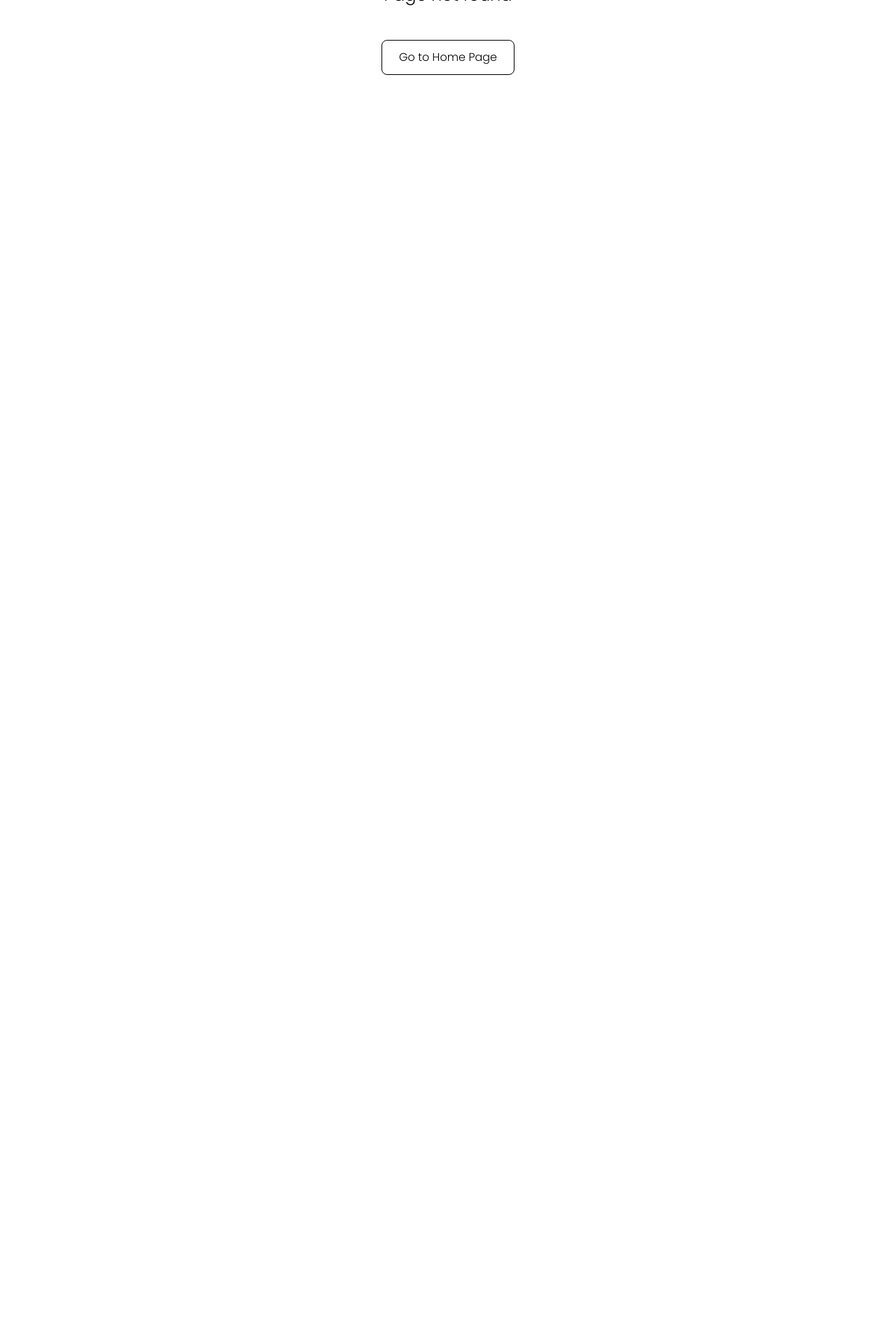
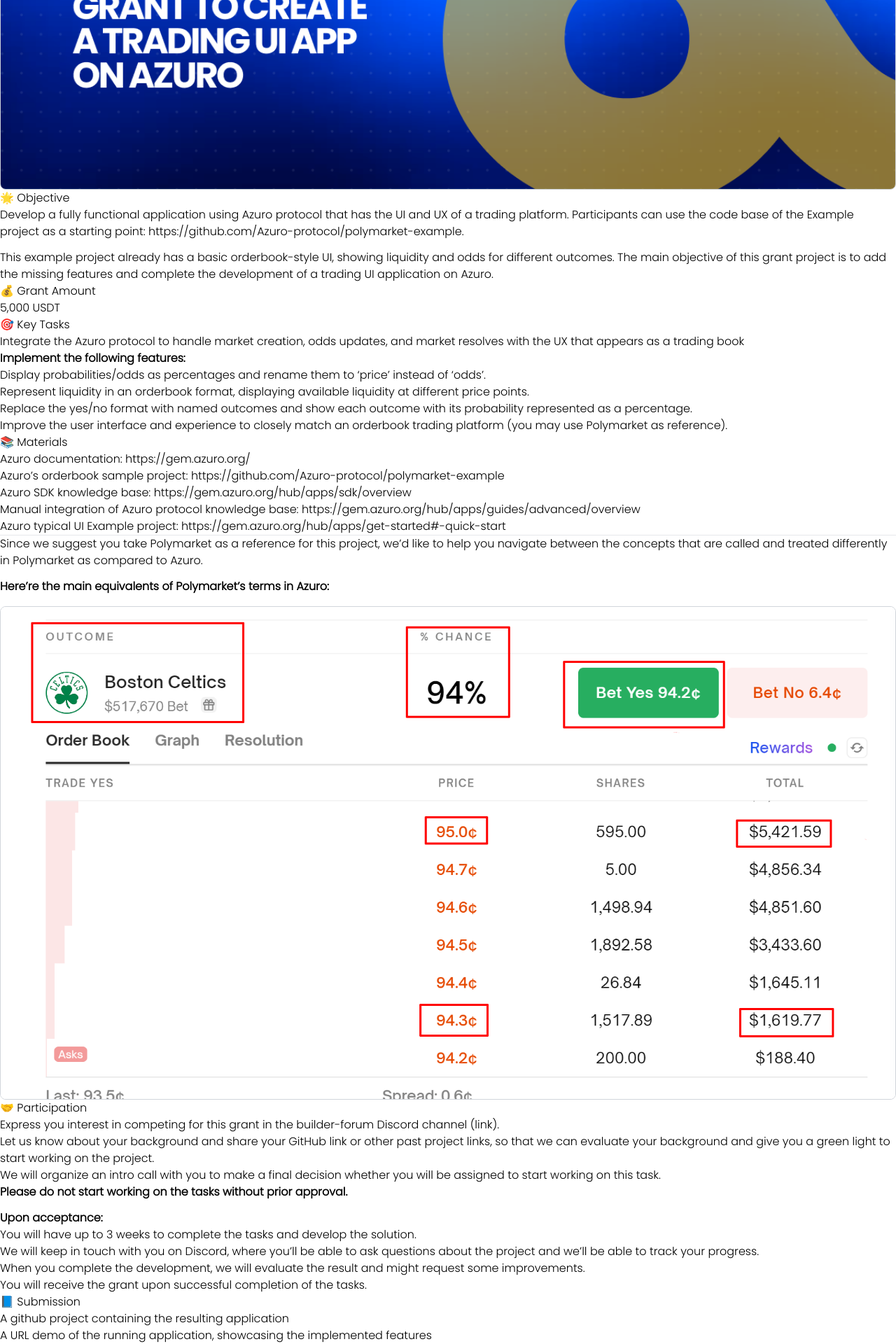
Before and after one commit to Azuro-protocol/gem-docs, a Next.js app: page /community/trading-ui-grant in a window 1280 px wide. Before the commit this address had no page. Shown: the part 410-2330 px from the top of the page at 70% size. Before the commit the page ends 800 px from the top, so only its background shows below. Built offline with nearby package versions, Linux system fonts and the light colour scheme.

Commit message:
trading ui app grant

```diff
--- a/pages/community/_meta.json
+++ b/pages/community/_meta.json
@@ -1,4 +1,5 @@
 {
+  "trading-ui-grant": "Grant to create a trading UI app on Azuro",
   "dev-grant-twitter": "Dev Grant to make Twitter Alerts reporting interesting Onchain Bets",
   "chiliz-grant": "Developer Grant to build on Chiliz Chain using Azuro",
   "live-betting-second-wave": "Secod Wave: Live Betting Incentivized Testing",
--- /dev/null
+++ b/pages/community/trading-ui-grant.mdx
@@ -0,0 +1,74 @@
+import { Image } from 'components'
+
+# Grant to create a trading UI app on Azuro
+
+<Image
+  src="/images/community/trading-ui.png"
+  width={2000}
+  height={700}
+/>
+
+### 🌟 Objective
+
+Develop a fully functional application using Azuro protocol that has the UI and UX of a trading platform. Participants can use the code base of the Example project as a starting point: https://github.com/Azuro-protocol/polymarket-example.
+
+This example project already has a basic orderbook-style UI, showing liquidity and odds for different outcomes. The main objective of this grant project is to add the missing features and complete the development of a trading UI application on Azuro.
+
+### 💰 Grant Amount
+
+5,000 USDT
+
+### 🎯 Key Tasks
+
+- Integrate the Azuro protocol to handle market creation, odds updates, and market resolves with the UX that appears as a trading book
+- **Implement the following features:**
+
+1. Display probabilities/odds as percentages and rename them to ‘price’ instead of ‘odds’.
+
+2. Represent liquidity in an orderbook format, displaying available liquidity at different price points.
+
+3. Replace the yes/no format with named outcomes and show each outcome with its probability represented as a percentage.
+
+4. Improve the user interface and experience to closely match an orderbook trading platform (you may use Polymarket as reference).
+
+
+
+### 📚 Materials
+
+1. Azuro documentation: https://gem.azuro.org/
+2. Azuro’s orderbook sample project: https://github.com/Azuro-protocol/polymarket-example
+3. Azuro SDK knowledge base: https://gem.azuro.org/hub/apps/sdk/overview
+4. Manual integration of Azuro protocol knowledge base: https://gem.azuro.org/hub/apps/guides/advanced/overview
+5. Azuro typical UI Example project: https://gem.azuro.org/hub/apps/get-started#-quick-start
+
+---
+
+Since we suggest you take Polymarket as a reference for this project, we’d like to help you navigate between the concepts that are called and treated differently in Polymarket as compared to Azuro.
+
+**Here’re the main equivalents of Polymarket’s terms in Azuro:**
+
+<Image
+  src="/images/community/polymarket.png"
+  width={2000}
+  height={700}
+/>
+
+### 🤝 Participation
+
+1. Express you interest in competing for this grant in the builder-forum Discord channel ([link](https://discord.gg/azuro)).
+2. Let us know about your background and share your GitHub link or other past project links, so that we can evaluate your background and give you a green light to start working on the project.
+3. We will organize an intro call with you to make a final decision whether you will be assigned to start working on this task.
+
+**Please do not start working on the tasks without prior approval.**
+
+**Upon acceptance:**
+
+- You will have up to 3 weeks to complete the tasks and develop the solution.
+- We will keep in touch with you on Discord, where you’ll be able to ask questions about the project and we’ll be able to track your progress.
+- When you complete the development, we will evaluate the result and might request some improvements.
+- You will receive the grant upon successful completion of the tasks.
+
+### 📘 Submission
+
+- A github project containing the resulting application
+- A URL demo of the running application, showcasing the implemented features
```
Also changed, not shown: public/images/community/polymarket.png (added), public/images/community/trading-ui.png (added).
